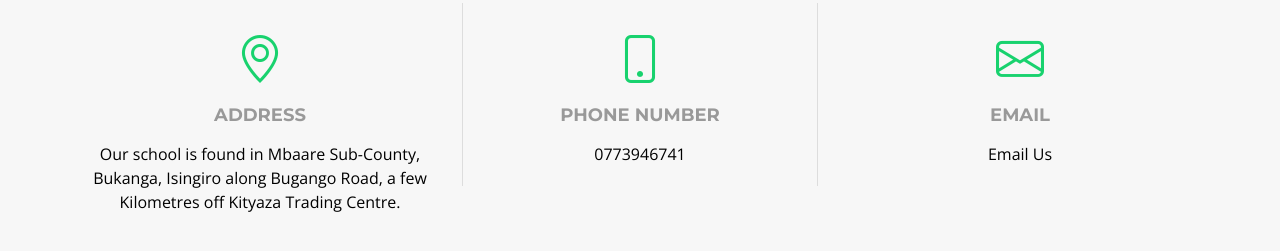
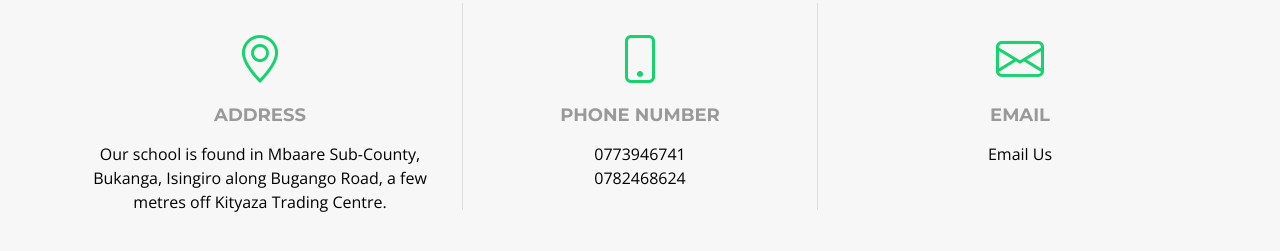
Before and after one commit to Fresh-Teacher/koozi-day-and-boarding-primary-school, a plain HTML site: page index.html in a window 1280 px wide. Shown: the part 3168-3419 px from the top of the page. Drawn offline with nearby package versions, Linux system fonts and the light colour scheme.

Commit message:
Update index.html

```diff
--- a/index.html
+++ b/index.html
@@ -404,7 +404,7 @@
                     <a href="http://www.twitter.com/jesse_comedian"><i class="bi bi-twitter"></i></a>
                     <a href="http://www.facebook.com/100005156149293"><i class="bi bi-facebook"></i></a>
                     <a href="https://github.com/Fresh-Teacher"><i class="bi bi-github"></i></a>
-                    <a href="https://api.whatsapp.com/send?phone=+256786812837&text=Hi%20Fresh%20Teacher"><i class="bi bi-whatsapp"></i></a>
+                    <a href="https://api.whatsapp.com/send?phone=+256782468624&text=Hi%20Teacher%20Ambrose"><i class="bi bi-whatsapp"></i></a>
                   </div>
                 </div>
               </div>
@@ -448,7 +448,7 @@
             <div class="contact-address">
               <i class="bi bi-geo-alt"></i>
               <h3>Address</h3>
-              <address>Our school is found in Mbaare Sub-County, Bukanga, Isingiro along Bugango Road, a few Kilometres off Kityaza Trading Centre.</address>
+              <address>Our school is found in Mbaare Sub-County, Bukanga, Isingiro along Bugango Road, a few metres off Kityaza Trading Centre.</address>
             </div>
           </div>
 
@@ -456,7 +456,7 @@
             <div class="contact-phone">
               <i class="bi bi-phone"></i>
               <h3>Phone Number</h3>
-              <p><a href="tel:+256773946741">0773946741</a></p>
+              <p><a href="tel:+256773946741">0773946741 <br> 0782468624</a></p>
             </div>
           </div>
 
```
